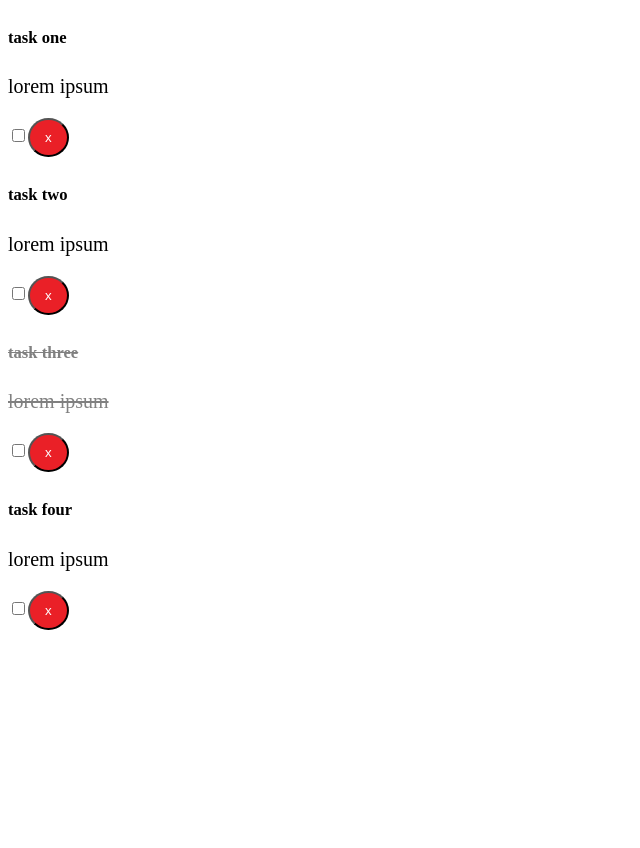
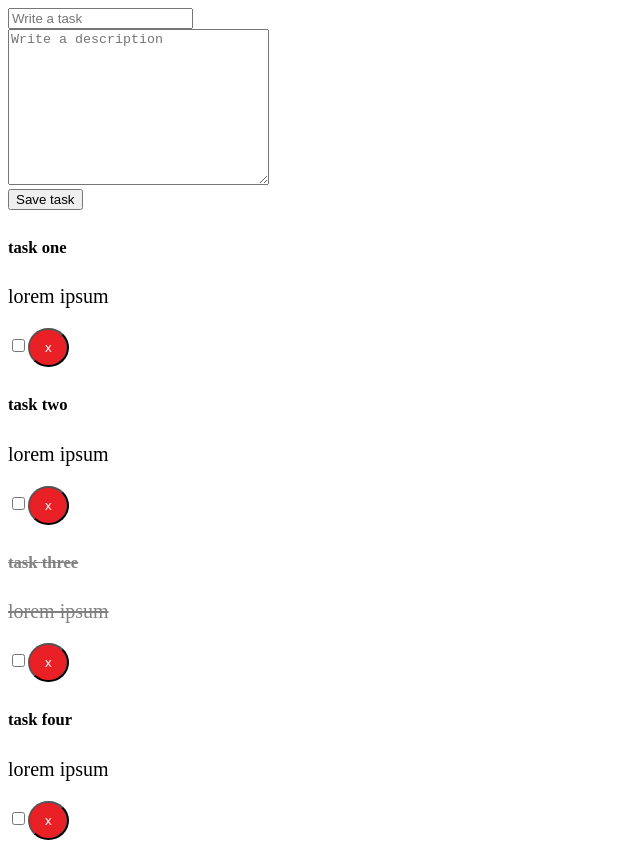
Before and after one commit to tamaramunoz/react-classes, a React (Create React App) app: page / in a window 1280 px wide. Shown: the whole page, without its empty margins (0-640 px from the left). Before the commit the page ends 800 px from the top, so only its background shows below. Built offline with nearby package versions, Linux system fonts and the light colour scheme.

Commit message:
feat: catching the info inside the form

```diff
--- a/src/App.js
+++ b/src/App.js
@@ -16,6 +16,7 @@ class App extends Component {
   render() {
     return (
       <div>
+        <Form />
         <Tasks taskData={this.state.taskData} />
       </div>)
   }
--- a/src/components/Form.js
+++ b/src/components/Form.js
@@ -1,11 +1,47 @@
 import React, { Component } from 'react';
 
 class Form extends Component {
+
+    state = {
+        title: '',
+        description: ''
+    }
+
+    handleSubmit = (e) => {
+        console.log(this.state)
+        e.preventDefault();
+    }
+
+    handleChange = (e) => {
+        console.log(e.target.name, e.target.value)
+        this.setState({
+            [e.target.name]: e.target.value
+        })
+    }
+
     render() {
+
         return (
             <div>
-                <form>
-                    <input type="text" placeholder="Write a task" />
+                <form onSubmit={this.handleSubmit}>
+                    <input
+                        type="text"
+                        name="title"
+                        placeholder="Write a task"
+                        onChange={this.handleChange}
+                        value={this.state.title}
+                    />
+                    <br/>
+                    <textarea
+                        cols="30"
+                        rows="10"
+                        name="description"
+                        placeholder="Write a description"
+                        onChange={this.handleChange}
+                        value={this.state.description}
+                    ></textarea>
+                    <br/>
+                    <button type="submit">Save task</button>
                 </form>
             </div>
         );
```
